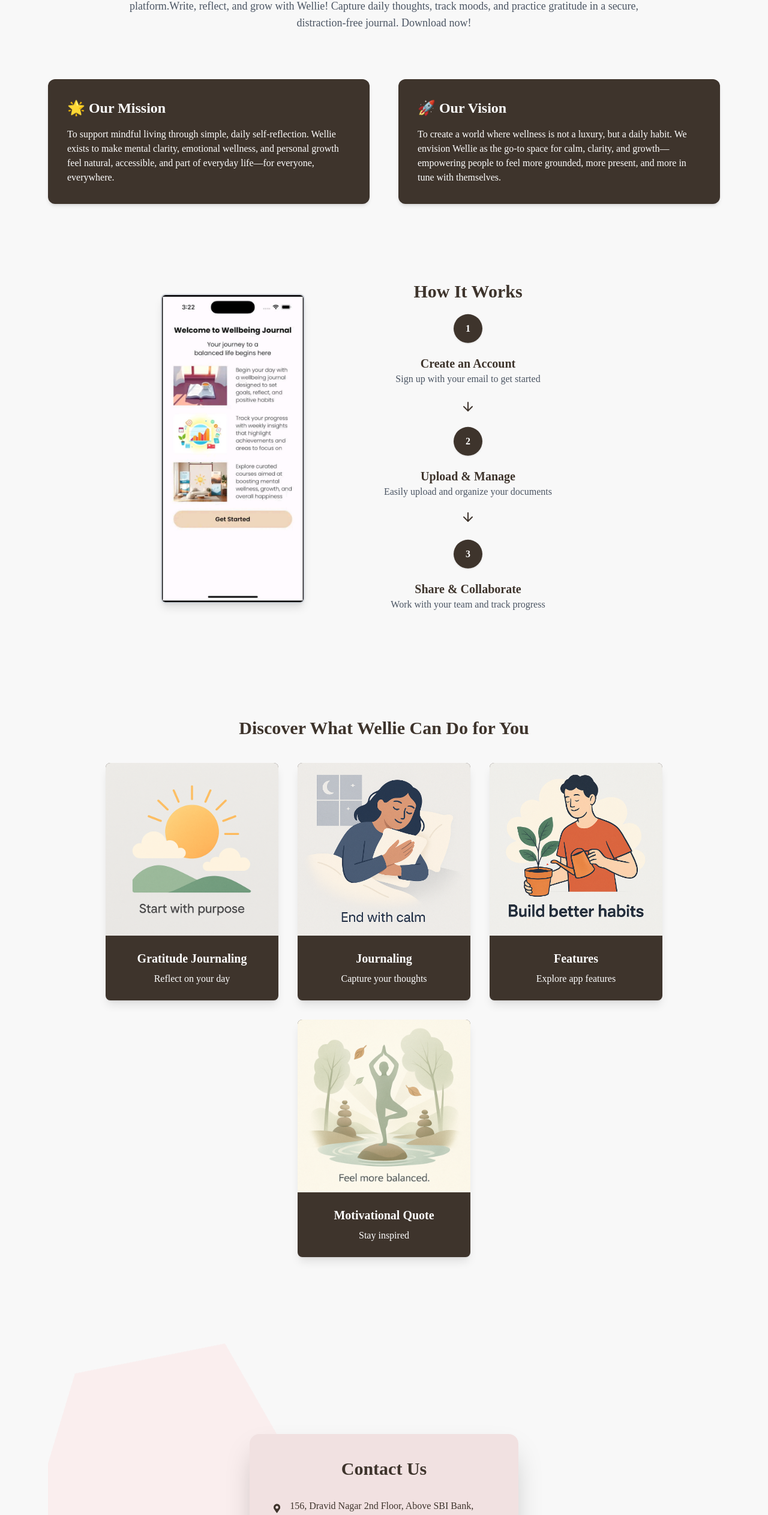
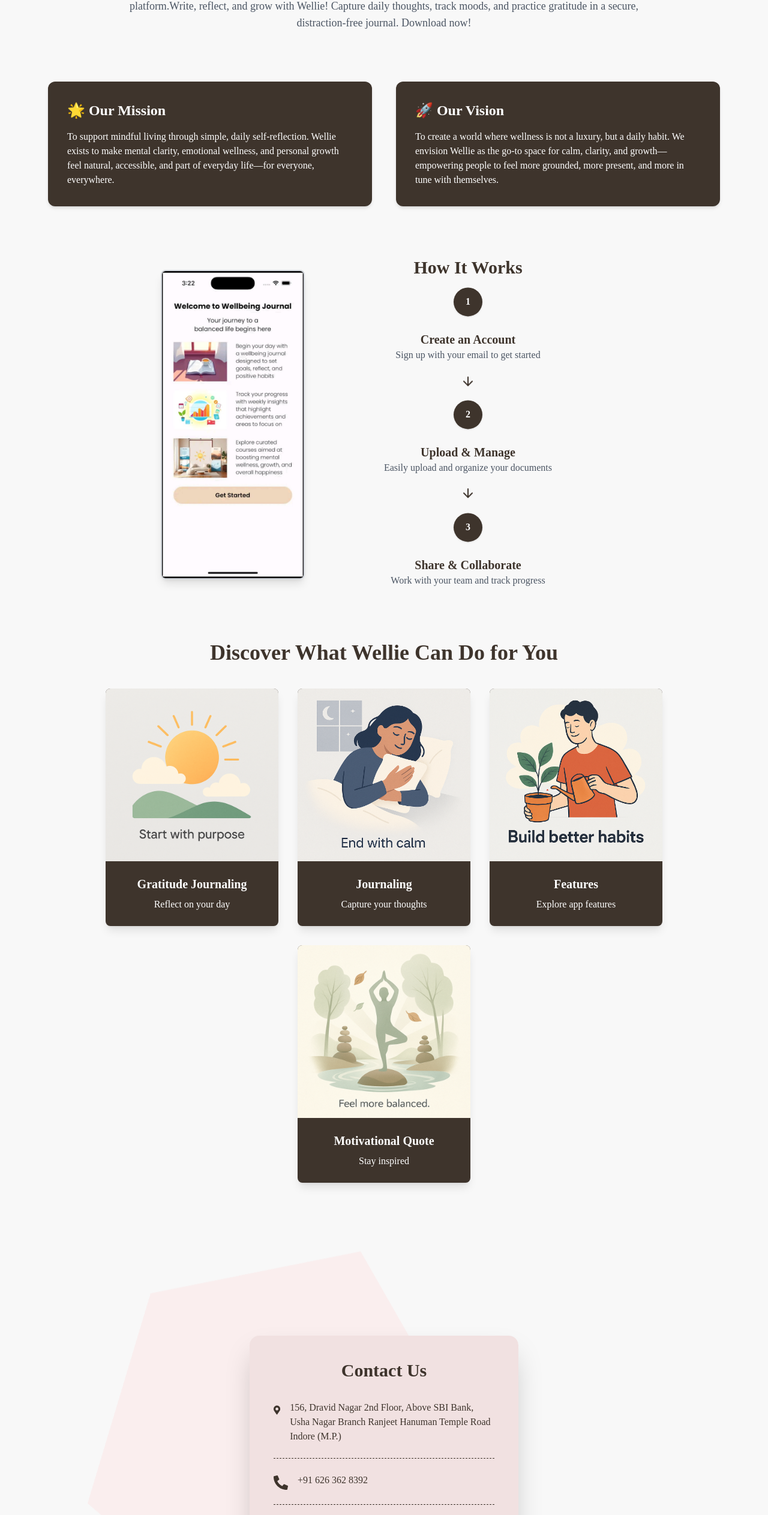
Before and after one commit to V-mandloi/Wellie, a React (Vite) app in the folder Frontend/: page /about in a window 1280 px wide. Shown: the part 996-3522 px from the top of the page at 60% size. Built offline with nearby package versions, Linux system fonts and the light colour scheme.

Commit message:
gap adjust

```diff
--- a/Frontend/src/components/About/ContactUs.jsx
+++ b/Frontend/src/components/About/ContactUs.jsx
@@ -3,11 +3,11 @@
 const ContactCard = () => {
   return (
 
+    <div className="py-0 top-0 bg-primary">
 
-
-    <div className="min-h-screen flex items-center justify-center bg-primary relative overflow-hidden">
+    <div className="min-h-screen flex items-center justify-center  bg-primary relative overflow-hidden">
        <div
-        className="absolute top-0 -left-20 w-[500px] h-[500px] bg-red-100/30 border-[3px] border-green-300/50 opacity-80 animate-float"
+        className="absolute top-0 -left-1 w-[700px] h-[700px] bg-red-100/30 border-[3px] border-green-300/50 opacity-80 animate-float"
         style={{
           clipPath:
             "polygon(25% 15%, 75% 5%, 95% 40%, 85% 80%, 45% 95%, 10% 65%)",
@@ -16,7 +16,7 @@
       ></div>
 
 <div
-        className="absolute top-0 -left-20 w-[500px] h-[500px] bg-red-100/30 border-[3px] border-green-300/50 opacity-80 animate-float"
+        className="absolute top-0 -left-1 w-[700px] h-[700px] bg-red-100/30 border-[3px] border-green-300/50 opacity-80 animate-float"
         style={{
           clipPath:
             "polygon(25% 15%, 75% 5%, 95% 40%, 85% 80%, 45% 95%, 10% 65%)",
@@ -101,7 +101,7 @@
 
       </div>
     </div>
-
+    </div>
   );
 };
 
--- a/Frontend/src/components/About/about3.jsx
+++ b/Frontend/src/components/About/about3.jsx
@@ -10,7 +10,7 @@
   }, [delay]);
 
   return (
-    <div className="flex flex-col items-center">
+    <div className="flex  flex-col items-center top-0">
       <div
         className={`flex flex-col items-center text-center transition-all duration-700 transform ${
           visible ? "opacity-100 translate-y-0" : "opacity-0 -translate-y-5"
--- a/Frontend/src/components/About/about4.jsx
+++ b/Frontend/src/components/About/about4.jsx
@@ -18,7 +18,7 @@
   ];
 
   return (
-    <div className="flex flex-col md:flex-row items-center mr-12 ml-12 justify-center gap-10 py-12 bg-primary px-4 md:px-12">
+    <div className="flex flex-col md:flex-row items-center mr-12 ml-12 justify-center gap-10 py-0 bg-primary px-4 md:px-12">
       {/* Image on the left */}
       <div className="w-50 sm:w-45  md:w-30 lg:w-60 transition-transform duration-300">
         <img
--- a/Frontend/src/components/About/about5.jsx
+++ b/Frontend/src/components/About/about5.jsx
@@ -25,10 +25,8 @@
         subtitle="Our mission is to streamline how teams manage documents by providing a secure, efficient, and user-friendly platform.Write, reflect, and grow with Wellie! Capture daily thoughts, track moods, and practice gratitude in a secure, distraction-free journal. Download now!"
       />
 
-
-
       {/* Info Cards */}
-      <section className="grid grid-cols-1 md:grid-cols-2 gap-12">
+      <section className="grid grid-cols-1 md:grid-cols-2 py-1 gap-10">
 
         <InfoCard
           title="🌟 Our Mission"
@@ -43,20 +41,14 @@
       </section>
 
       {/* Steps */}
-      <section>
+      <section className="py-0">
         <StepsSection/>
-        {/* <SectionTitle title="How It Works" />
-        <div className="space-y-10">
-          {steps.map((item, i) => (
-            <StepItem key={i} {...item} />
-          ))}
-        </div> */}
       </section>
-     <section>
+     <section >
      <AllCards/>
      </section>
 
-      <section>
+      <section className="py-0 top-0">
        <ContactCard/>
         {/* <ContactUs/> */}
       </section>
--- a/Frontend/src/components/About/about7.jsx
+++ b/Frontend/src/components/About/about7.jsx
@@ -14,8 +14,8 @@
   ];
 
   return (
-    <div className="bg-primary py-10">
-      <h2 className="text-2xl md:text-3xl font-bold text-hometext text-center mb-10">
+    <div className="bg-primary py-0">
+      <h2 className="text-3xl md:text-4xl font-bold text-hometext text-center mb-10">
         Discover What Wellie Can Do for You
       </h2>
 
--- a/Frontend/src/components/landing/fifth.jsx
+++ b/Frontend/src/components/landing/fifth.jsx
@@ -25,7 +25,7 @@
 
 const CardContainer = ({ heading }) => {
   return (
-    <div className="px-4 py-10 text-center bg-primary flex flex-col gap-8">
+    <div className="px-4 py-0 text-center bg-primary flex flex-col gap-8">
       <TextBlock
         title="The hard Truth"
         subtitle="Most of us do very little to realize our dreams"
--- a/Frontend/src/components/landing/fourth.jsx
+++ b/Frontend/src/components/landing/fourth.jsx
@@ -2,7 +2,7 @@
 
 const MindshineSection = () => {
   return (
-    <section className="bg-primary py-12 px-4 sm:px-6 md:px-12 lg:px-20 lg:py-20">
+    <section className="bg-primary py-0 px-4 sm:px-6 md:px-12 lg:px-20 lg:py-20">
       <div className="max-w-6xl mx-auto flex flex-col md:flex-row justify-evenly items-center gap-10">
         <div className="md:w-1/2 text-center md:text-left">
           <h2 className="text-2xl sm:text-3xl md:text-4xl font-bold text-hometext">
--- a/Frontend/src/components/landing/second.jsx
+++ b/Frontend/src/components/landing/second.jsx
@@ -11,7 +11,7 @@
 
 const PhilosophySection = () => {
   return (
-    <div className="flex flex-col items-center justify-center bg-primary py-16 px-4">
+    <div className="flex flex-col items-center justify-center bg-primary py-5 px-4">
       <TextBlock
         title="The Wellie Philosophy"
         subtitle="Life is noisy (and that's the way it’s supposed to be!) Nurture your inner quiet with Healio."
--- a/Frontend/src/components/landing/sixth.jsx
+++ b/Frontend/src/components/landing/sixth.jsx
@@ -21,7 +21,7 @@
 
 const AppDownloadSection = () => {
   return (
-    <div className="flex flex-col items-center px-6 sm:px-10 py-12 sm:py-16 w-full bg-primary">
+    <div className="flex flex-col items-center px-6 sm:px-10 py-0 sm:py-16 w-full bg-primary">
       <div className="max-w-2xl text-center px-4">
         <TextBlock
           title="Get clarity and peace of mind, wherever you are."
--- a/Frontend/src/components/landing/third.jsx
+++ b/Frontend/src/components/landing/third.jsx
@@ -6,7 +6,7 @@
 
 const BenefitsSection = () => {
   return (
-    <div className="bg-primary py-16 px-6 text-center">
+    <div className="bg-primary py-0 px-6 text-center">
       <TextBlock
         title="The benefits of Wellie"
         subtitle="Over 350 audio and video-guided sessions that break down complex scientific principles into
```
